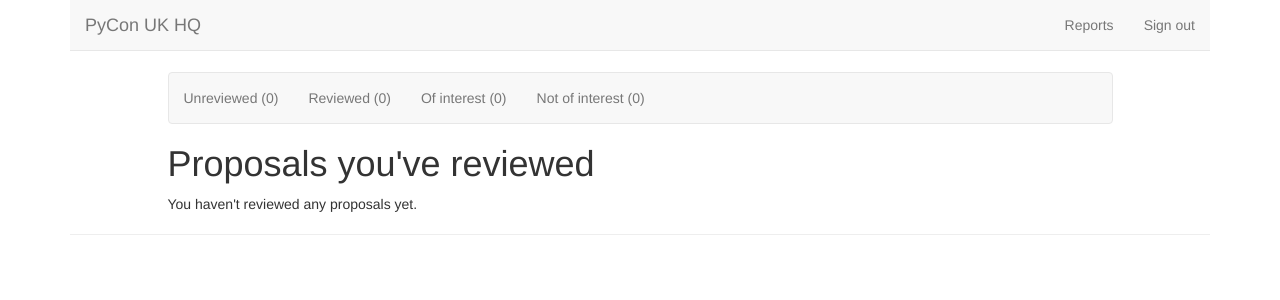
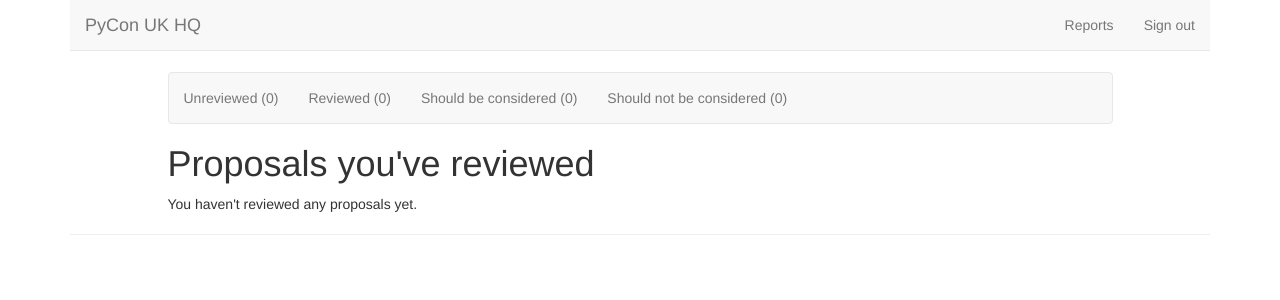
Before and after one commit to PyconUK/ironcage, a Django app: page /cfp/voting/reviewed/ in a window 1280 px wide. Shown: the top 300 px of the page. Run offline with Django 3.2, Linux system fonts and the light colour scheme; the visitor is signed in with stand-in values (Sample User, id 1); data that the repository does not hold is empty; some libraries are stand-ins or nearby versions.

Commit message:
Change voting terminology

```diff
--- a/cfp/forms.py
+++ b/cfp/forms.py
@@ -52,8 +52,8 @@ class ProposalForm(forms.ModelForm):
 
 
 IS_INTERESTED_CHOICES = [
-    ('yes', 'Interested'),
-    ('no', 'Not interested'),
+    ('yes', 'Should be considered'),
+    ('no', 'Should not be considered'),
     ('skip', 'Skip'),
 ]
 
--- a/cfp/templates/cfp/voting/_voting_nav.html
+++ b/cfp/templates/cfp/voting/_voting_nav.html
@@ -2,8 +2,8 @@
   <ul class="nav navbar-nav">
     <li><a href="{% url 'cfp:voting_unreviewed_proposals' %}">Unreviewed ({{ num_unreviewed }})</a></li>
     <li><a href="{% url 'cfp:voting_reviewed_proposals' %}">Reviewed ({{ num_reviewed }})</a></li>
-    <li><a href="{% url 'cfp:voting_proposals_of_interest' %}">Of interest ({{ num_of_interest }})</a></li>
-    <li><a href="{% url 'cfp:voting_proposals_not_of_interest' %}">Not of interest ({{ num_not_of_interest }})</a></li>
+    <li><a href="{% url 'cfp:voting_proposals_of_interest' %}">Should be considered ({{ num_of_interest }})</a></li>
+    <li><a href="{% url 'cfp:voting_proposals_not_of_interest' %}">Should not be considered ({{ num_not_of_interest }})</a></li>
     {% if num_unreviewed > 0 %}
     <li><a href="{% url 'cfp:voting_index' %}">Give me something to review!</a></li>
     {% endif %}
--- a/cfp/views.py
+++ b/cfp/views.py
@@ -166,8 +166,8 @@ def voting_unreviewed_proposals(request):
 def voting_proposals_of_interest(request):
     context = {
         'proposals': Proposal.objects.of_interest_to_user(request.user),
-        'title': "Proposals you're interested in",
-        'empty_message': "You've not indicated that any proposals are of interest.",
+        'title': "Proposals you think should be considered",
+        'empty_message': "You've not indicated that any proposals should be considered.",
     }
 
     context.update(_voting_stats(request.user))
@@ -179,8 +179,8 @@ def voting_proposals_of_interest(request):
 def voting_proposals_not_of_interest(request):
     context = {
         'proposals': Proposal.objects.not_of_interest_to_user(request.user),
-        'title': "Proposals you're not interested in",
-        'empty_message': "You've not indicated that any proposals are not of interest.",
+        'title': "Proposals you don't think should be considered",
+        'empty_message': "You've not indicated that any proposals shouldn't be considered.",
     }
 
     context.update(_voting_stats(request.user))
```
